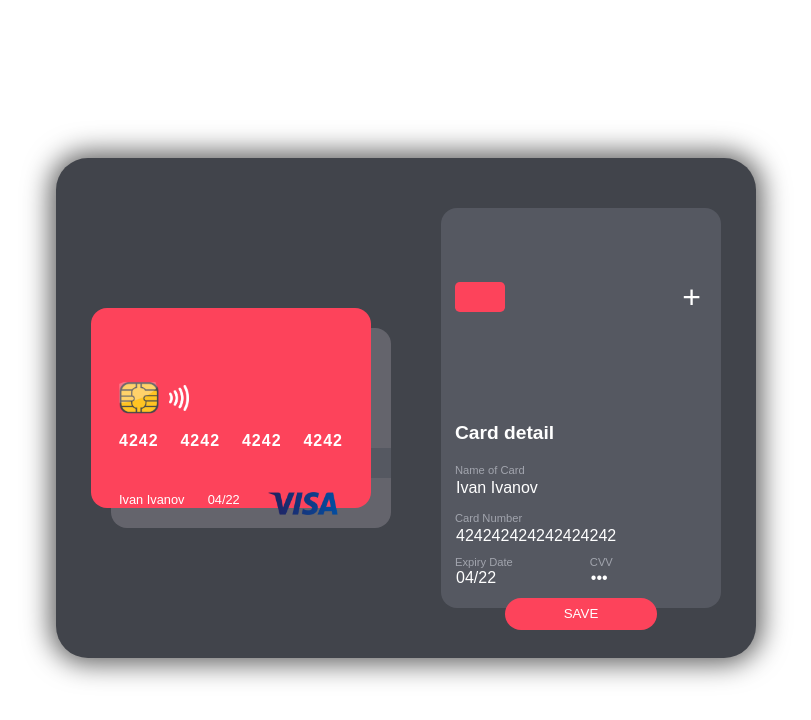
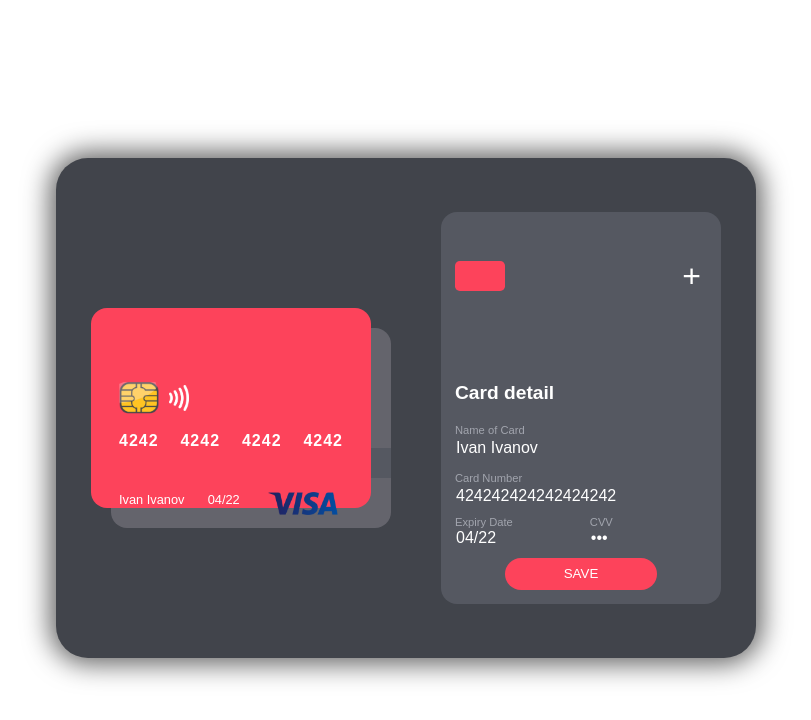
Before and after one commit to chelvideo/Maksimal, a React app in the folder task_1/: page / in a window 1280 px wide. Shown: the top 720 px of the page, without its empty margins (242-1053 px from the left). Built offline with nearby package versions, Linux system fonts and the light colour scheme.

Commit message:
fix: styles

```diff
--- a/task_1/package.json
+++ b/task_1/package.json
@@ -7,6 +7,7 @@
     "start": "webpack-dev-server --mode development --open --hot",
     "build": "webpack --mode production",
     "buildDev": "webpack --mode development",
+    "lint": "./node_modules/.bin/eslint ./src ",
     "test": "echo \"Error: no test specified\" && exit 1"
   },
   "author": "chelvideo",
@@ -17,6 +18,7 @@
     "@babel/preset-react": "^7.12.1",
     "babel-loader": "^8.1.0",
     "css-loader": "^5.0.0",
+    "eslint": "^7.12.1",
     "file-loader": "^6.2.0",
     "html-webpack-plugin": "^4.5.0",
     "style-loader": "^2.0.0",
--- a/task_1/src/styles/CardsBar.css
+++ b/task_1/src/styles/CardsBar.css
@@ -6,10 +6,9 @@
 }
 
 .cards-bar__icon {
-    height: 150px;
+    height: 100px;
     width: 85%;
     display: flex;
-    justify-content: space-between;
     align-items: center;
     flex-wrap: wrap;
 }
@@ -17,10 +16,15 @@
 .card-icon {
     width: 50px;
     height: 30px;
-    margin-right: 5%;
+    margin-right: 9%;
     background: #fd435b;
     border-radius: 0.3rem;
     text-align: center;
+}
+
+.card-icon:hover {
+    cursor: pointer;
+    transform: scale(1.1);
 }
 
 .card-icon span {
--- a/task_1/src/styles/EditCard.css
+++ b/task_1/src/styles/EditCard.css
@@ -1,6 +1,6 @@
 .card-edit {
     width: 40%;
-    height: 80%;
+    min-height: 70%;
     margin-right: 5%;
     border-radius: 1rem;
     background-color: #555861;
--- a/task_1/src/styles/Form.css
+++ b/task_1/src/styles/Form.css
@@ -1,6 +1,5 @@
 .form {
-    margin: 5%;
-    margin-top: 50px;
+    margin: 20% 5% 5%;
 }
 
 .form__title {
```
Also changed, not shown: task_1/.eslintrc.js (added), 1 other file (tests, documents, lock files or other folders).
